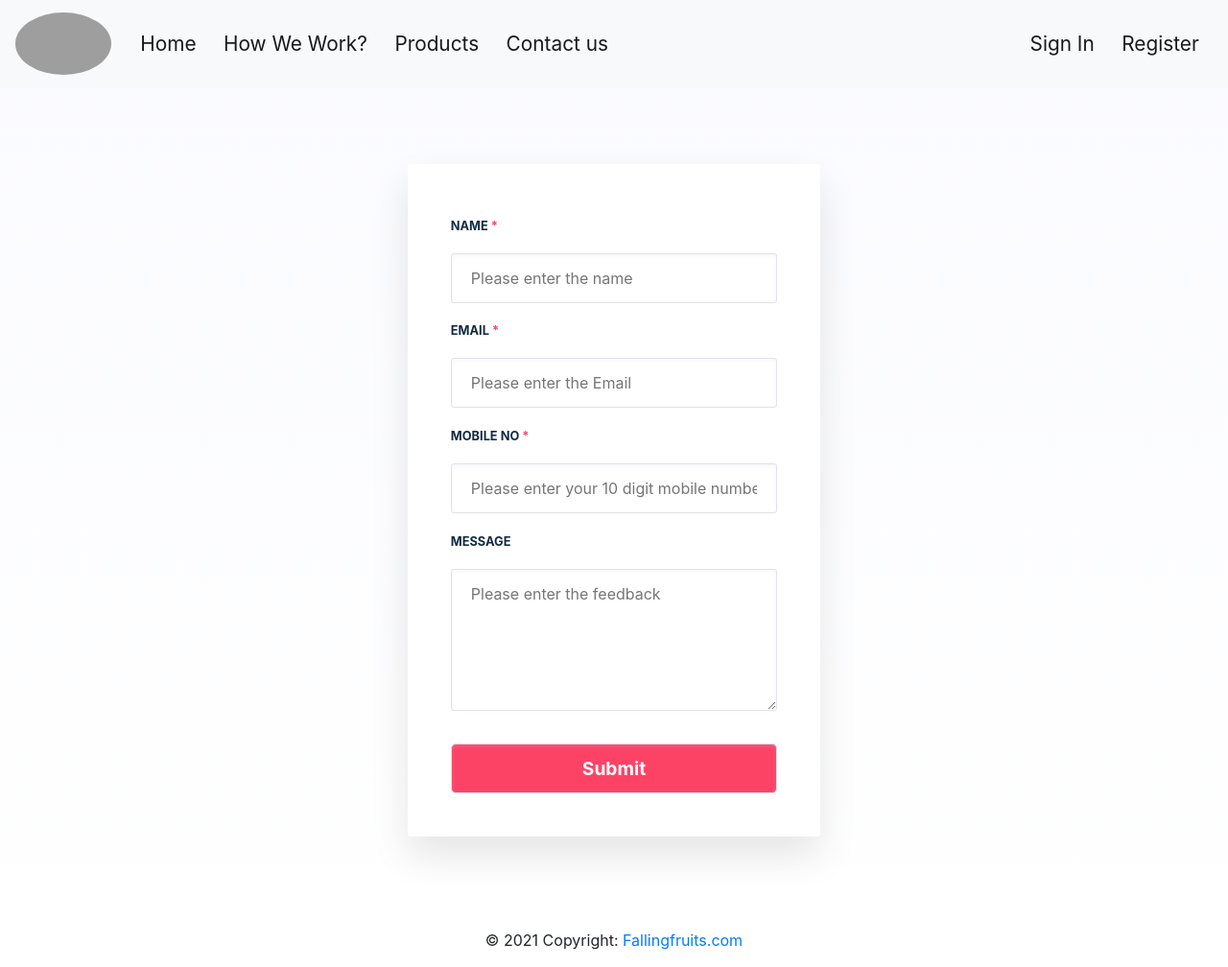
After one commit to ankit-kumar-cs/Falling-Fruits-Major-Project, a Django app: page /contact/ in a window 1280 px wide. The commit adds this page. Shown: the whole page at 96% size. Run offline with Django 3.2, Linux system fonts and the light colour scheme; some libraries are stand-ins or nearby versions; grey boxes are pictures that could not be loaded.

Commit message:
Added contactus page

```diff
--- a/customer/templates/customer/base.html
+++ b/customer/templates/customer/base.html
@@ -40,7 +40,9 @@
                     <a class="dropdown-item" href="{%url 'customer:order-detail-view'%}">Orders</a>
                 {%endif%}
             </li>
-
+            <li class="nav-item active">
+                <a class="nav-link" href="{% url 'customer:contact-view' %}">Contact us </a>
+            </li>
         </ul>
       <ul class="navbar-nav ml-auto">
         {% if user.is_authenticated %}
--- /dev/null
+++ b/customer/templates/customer/contact.html
@@ -0,0 +1,179 @@
+{% extends "customer/base.html" %}
+{%load cust_filters%}
+{% load static %}
+{% block content %}
+<style media="screen">
+  body {
+    height: 100%;
+    background: linear-gradient(
+        180deg,
+        rgba(0, 41, 255, 0.02) 0%,
+        rgba(0, 41, 255, 0) 100%
+    );
+  }
+  label, input, textarea {
+      display: block;
+      width: 100%;
+  }
+  ul {
+      list-style: none;
+      margin: 0;
+      padding: 0;
+  }
+  li {
+      padding: 0.3em;
+  }
+  span {
+      font-weight: 700;
+      color: #102a43;
+      line-height: 35px;
+      line-height: 2.5rem;
+      font-size: 12px;
+      font-size: 0.8rem;
+      text-transform: uppercase;
+  }
+  input[type="submit"] {
+      background: #fc4366;
+      color: white;
+      font-weight: 700;
+      font-size: 1.2rem;
+      border-radius: 5px;
+      margin-top: 1.3em;
+  }
+  .container {
+      width: 460px;
+      margin: 5em auto;
+  }
+  form {
+      background-color: #ffffff;
+      padding-top: 40px;
+      padding-right: 40px;
+      padding-bottom: 40px;
+      padding-left: 40px;
+      box-shadow: 0 20px 40px rgba(0, 0, 0, 0.1);
+      border-radius: 3px;
+      overflow: hidden;
+  }
+  .required-star {
+      color: #fc4366;
+  }
+  input,  textarea {
+      width: 100%;
+      padding: 9px 20px;
+      border: 1px solid #e1e2eb;
+      background-color: #fff;
+      color: #102a43;
+      caret-color: #829ab1;
+      box-sizing: border-box;
+      font-size: 14px;
+      font-size: 1rem;
+      line-height: 29px;
+      line-height: 2rem;
+      box-shadow: inset 0 2px 4px 0 rgba(206, 209, 224, 0.2);
+      border-radius: 3px;
+      line-height: 29px;
+      line-height: 2rem;
+  }
+  .error{
+    color:red;
+  }
+</style>
+<script src="https://ajax.googleapis.com/ajax/libs/jquery/3.5.1/jquery.min.js"></script>
+<script>
+  $(document).ready(function(){
+  $('#submit').click(function(){
+      validateForm();
+  });
+
+  function validateForm(){
+    var nameReg = /^[A-Za-z]+$/;
+    var numberReg =  /^[6-9]{1}[0-9]{9}$/;
+    var emailReg = /^([\w-\.]+@([\w-]+\.)+[\w-]{2,4})?$/;
+    var names = $('#name').val();
+    console.log("asdsad0", names);
+    var email = $('#mail').val();
+    var telephone = $('#mobile').val();
+    var message = $('#message').val();
+
+    var inputVal = new Array(names, email, telephone, message);
+    var inputMessage = new Array("name", "email address", "Mobile number", "message");
+
+    $('.error').hide();
+
+    if(inputVal[0] == ""){
+          $('#name').after('<span class="error"> Please enter your ' + inputMessage[0] + '</span>');
+          event.preventDefault();
+      }
+      else if(!nameReg.test(names)){
+          $('#name').after('<span class="error">Only letters are allowed!!</span>');
+          event.preventDefault();
+      }
+
+      if(inputVal[1] == ""){
+          $('#mail').after('<span class="error"> Please enter your ' + inputMessage[1] + '</span>');
+          event.preventDefault();
+      }
+      else if(!emailReg.test(email)){
+          $('#mail').after('<span class="error"> Please enter a valid email address</span>');
+          event.preventDefault();
+      }
+
+      if(inputVal[2] == ""){
+          $('#mobile').after('<span class="error"> Please enter your ' + inputMessage[2] + '</span>');
+          event.preventDefault();
+      }
+      else if(!numberReg.test(telephone)){
+          $('#mobile').after('<span class="error">Enter 10 digit mobile number</span>');
+          event.preventDefault();
+      }
+
+      if(inputVal[3] == ""){
+          $('#message').after('<span class="error"> Please enter your ' + inputMessage[3] + '</span>');
+          event.preventDefault();
+      }
+      Email.send({
+        Host: "smtp.gmail.com",
+        Username: "ankushupadhyay25@gmail.com",
+        Password: "usspwounyyjenxms",
+        To: 'hakk2992@gmail.com',
+        From: "ankushupadhyay25@gmail.com",
+        Subject: "Feedback form",
+        Body: message
+      })
+        .then(function (message) {
+          alert("mail sent successfully")
+        })
+        .catch(error){
+          alert("ASd");
+        }
+    }
+  });
+</script>
+<div class="container">
+    <form method="post" >
+      {% csrf_token %}
+        <ul>
+            <li>
+                <label for="name"><span>Name <span class="required-star">*</span></span></label>
+                <input type="text" id="name" name="user_name" placeholder="Please enter the name">
+                <span class="error"></span>
+            </li>
+            <li>
+                <label for="mail"><span>Email <span class="required-star">*</span></span></label>
+                <input type="email" id="mail" name="user_email" placeholder="Please enter the Email">
+            </li>
+            <li>
+                <label for="mobile"><span>Mobile no  <span class="required-star">*</span></span></label>
+                <input type="tel" id="mobile" name="user_mobile" placeholder="Please enter your 10 digit mobile number">
+            </li>
+            <li>
+                <label for="msg"><span>Message</span></label>
+                <textarea rows="4" cols="50" placeholder="Please enter the feedback" id="message"></textarea>
+            </li>
+            <li>
+                <input type="submit" id="submit">
+            </li>
+        </ul>
+    </form>
+</div>
+{% endblock content%}
--- a/customer/urls.py
+++ b/customer/urls.py
@@ -17,6 +17,7 @@ urlpatterns = [
     path('remove-from-cart/<slug:slug>/',views.remove_from_cart,name='remove-from-cart'),
     path('remove-single-item-from-cart/<slug:slug>/',views.remove_single_item_from_cart,name='remove-single-from-cart'),
     path('checkout/',views.CheckoutView,name='checkout'),
-    path('order/',OrderDetailView.as_view(),name='order-detail-view')
+    path('order/',OrderDetailView.as_view(),name='order-detail-view'),
+    path('contact/',views.contact_view,name='contact-view')
     #path('profile/update-profile/',views.update_profile,name="update_profile"),
 ]
--- a/customer/views.py
+++ b/customer/views.py
@@ -10,6 +10,9 @@ from django.utils import timezone
 from django.contrib.auth.mixins import LoginRequiredMixin
 def home_page(request):
 	return render(request,'customer/home.html')
+
+def contact_view(request):
+	return render(request,'customer/contact.html')
 
 def working(request):
     return render(request,'customer/working-model.html')
```
Also changed, not shown: db.sqlite3.
